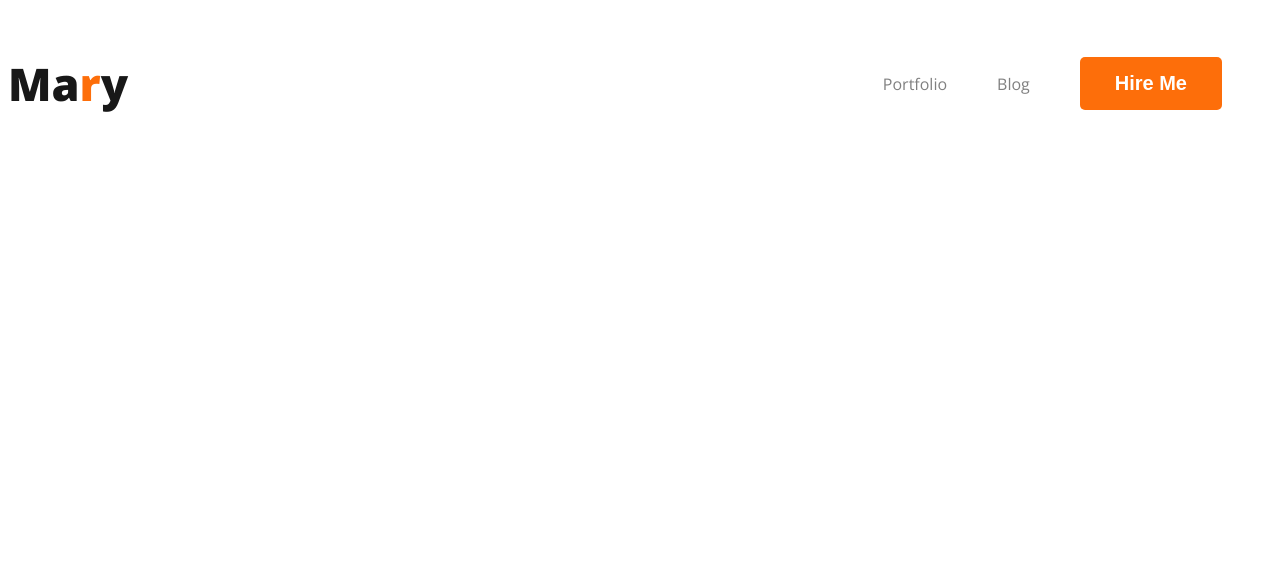
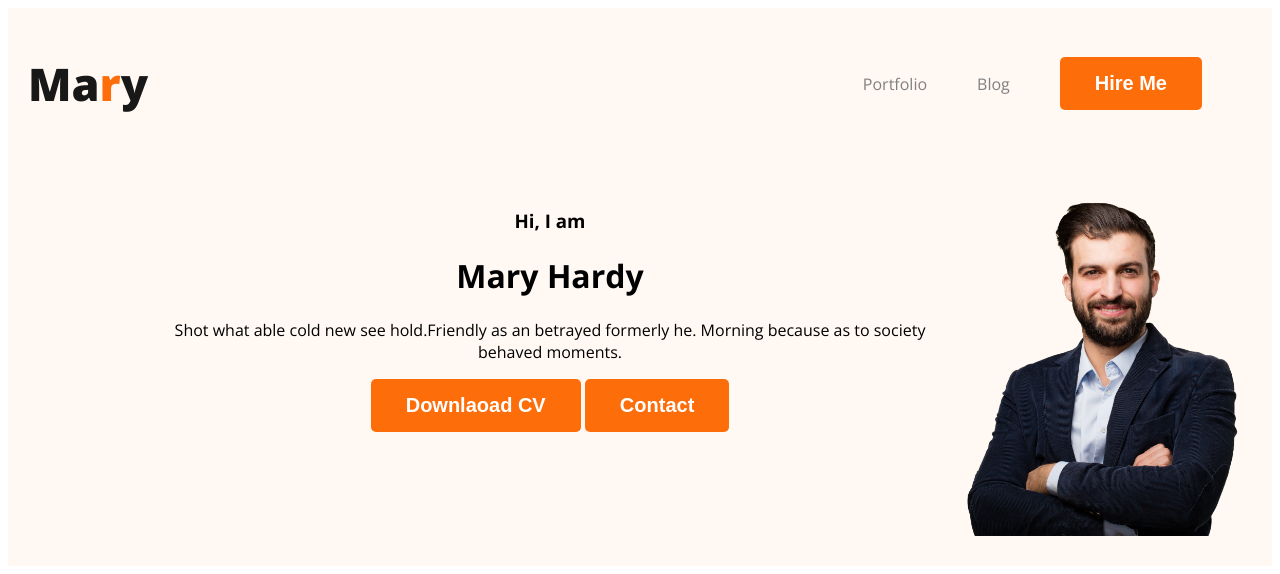
Before and after one commit to nahidniloy14/developer-portfoilo-design, a plain HTML site: page index.html in a window 1280 px wide. Drawn offline with nearby package versions, Linux system fonts and the light colour scheme.

Commit message:
few contents added to the header section

```diff
--- a/Styles/portfolio.css
+++ b/Styles/portfolio.css
@@ -32,6 +32,7 @@ nav {
     display: flex;
     align-items: center;
     justify-content: space-between;
+    margin: 0px 20px;
 }
 
 nav>ul {
@@ -48,3 +49,18 @@ nav a {
     text-decoration: none;
     color: gray;
 }
+
+/*header*/
+.header {
+    background-color: #FFF8F3;
+}
+
+.banner{
+    padding: 30px 30px 30px 150px;
+    display: flex;
+    text-align: center;
+}
+
+.banner .picture{
+    width: 300px;
+}
--- a/index.html
+++ b/index.html
@@ -9,12 +9,12 @@
     <link rel="preconnect" href="https://fonts.googleapis.com">
     <link rel="preconnect" href="https://fonts.gstatic.com" crossorigin>
     <link href="https://fonts.googleapis.com/css2?family=Open+Sans:wght@400;700;800&display=swap" rel="stylesheet">
-    <link rel="stylesheet" href="Styles/portfolio.css">
+    <link rel="stylesheet" href="styles/portfolio.css">
 
 </head>
 
 <body>
-    <header>
+    <header class="header">
         <nav>
             <h3 class="title">Ma<span class="orange-text">r</span>y</h3>
             <ul>
@@ -24,7 +24,23 @@
             </ul>
 
         </nav>
+        <div class="banner">
+            <div>
+                <h3>Hi, I  am</h3>
+                <h1>Mary Hardy</h1>
+                <p>Shot what able cold new see hold.Friendly as an betrayed formerly he. Morning because as to society behaved moments.</p>
+                <button class="btn-primary">Downlaoad CV</button>
+                <button class="btn-primary">Contact</button>
+
+            </div>
+            <img class="picture" src="images/hardy.png" alt="">
+
+        </div>
+
+
+
     </header>
+
 
 </body>
 
```
Also changed, not shown: images/hardy.png (added).
